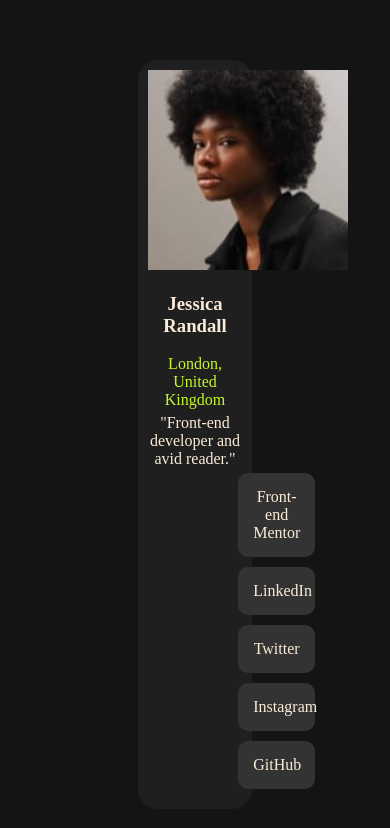
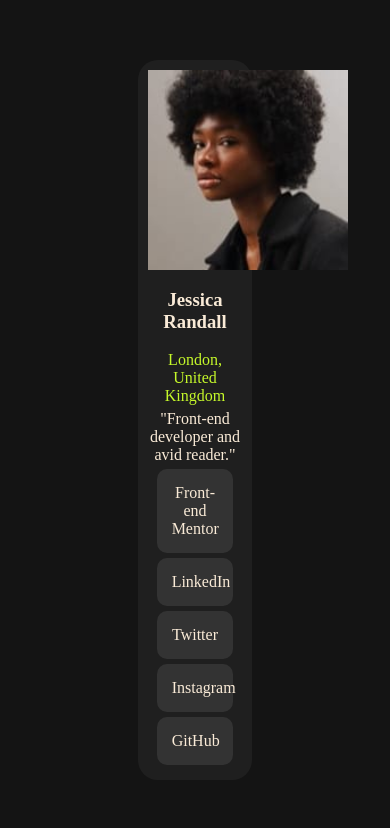
Before and after one commit to mano-menem/valleysoft, a plain HTML site: page index.html in a window 390 px wide. Drawn offline with Linux system fonts and the light colour scheme.

Commit message:
make it support mobile and any type of screens

```diff
--- a/index.html
+++ b/index.html
@@ -3,7 +3,7 @@
 
 <head>
     <meta charset="UTF-8">
-    <meta name="viewport" content="width=device-width, initial-scale=1.0">
+    <meta name="viewport" content="width=device-width, initial-scale=1">
     <link rel="stylesheet" href="style.css">
     <title>social media links challenge</title>
 </head>
@@ -12,7 +12,7 @@
     <div class="card">
         <div class="description">
             <div class="profile-pic"><img src="./social-links-profile-main/assets/images/avatar-jessica.jpeg"
-                    alt="Avater" style="width:200px"></div>
+                    alt="Profile Image" style="width:200px"></div>
             <div class="costumer-name">
                 <h3>Jessica Randall</h3>
             </div>
--- a/style.css
+++ b/style.css
@@ -19,14 +19,19 @@ body {
 }
 
 .profile-pic {
+    margin: auto;
+    width: 200px;
+    /* Adjust the size as needed */
+    height: 200px;
+    /* Ensure the height and width are equal */
     border-radius: 50%;
+    /* This makes the image circular */
 }
 
 .card {
     text-align: center;
     background-color: hsl(0, 0%, 12%);
-    margin: auto;
-    margin-top: 60px;
+    margin: 60px auto;
     width: 25%;
     padding: 10px;
     border-radius: 20px;
@@ -38,10 +43,9 @@ body {
     color: antiquewhite;
     font-weight: 500;
     padding: 15px;
-    margin-bottom: 10px;
-    margin-left: 90px;
+    margin: 5px auto;
     border-radius: 10px;
-    transition-duration: 500ms;
+    transition: ease-in-out 300ms;
 }
 
 .Mentor:hover {
@@ -55,10 +59,9 @@ body {
     color: antiquewhite;
     font-weight: 500;
     padding: 15px;
-    margin-bottom: 10px;
-    margin-left: 90px;
+    margin: 5px auto;
     border-radius: 10px;
-    transition-duration: 500ms;
+    transition: ease-in-out 300ms;
 }
 
 .LinkedIn:hover {
@@ -72,10 +75,9 @@ body {
     color: antiquewhite;
     font-weight: 500;
     padding: 15px;
-    margin-bottom: 10px;
-    margin-left: 90px;
+    margin: 5px auto;
     border-radius: 10px;
-    transition-duration: 500ms;
+    transition: ease-in-out 300ms;
 }
 
 .Twitter:hover {
@@ -89,10 +91,9 @@ body {
     color: antiquewhite;
     font-weight: 500;
     padding: 15px;
-    margin-bottom: 10px;
-    margin-left: 90px;
+    margin: 5px auto;
     border-radius: 10px;
-    transition-duration: 500ms;
+    transition: ease-in-out 300ms;
 }
 
 .Instagram:hover {
@@ -106,10 +107,9 @@ body {
     color: antiquewhite;
     font-weight: 500;
     padding: 15px;
-    margin-bottom: 10px;
-    margin-left: 90px;
+    margin: 5px auto;
     border-radius: 10px;
-    transition-duration: 500ms;
+    transition: ease-in-out 300ms;
 }
 
 
```
